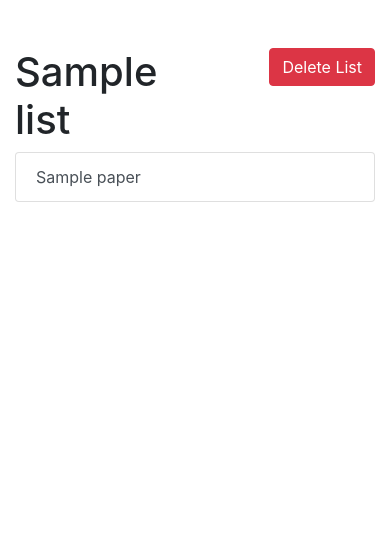
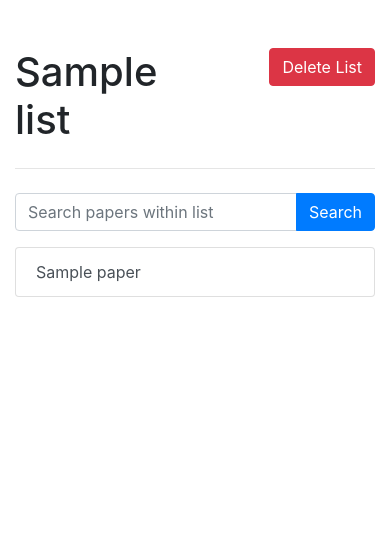
Before and after one commit to scivarolo/research-assistant, a Django app: page /lists/1/ in a window 390 px wide. Shown: the part 56-593 px from the top of the page. Run offline with Django 3.2, Linux system fonts and the light colour scheme; a user stored in the database is signed in; tables that the repository leaves empty hold one stand-in row (values such as "Sample post"); some libraries are stand-ins or nearby versions.

Commit message:
Search papers within a list

```diff
--- a/research_assistant/templates/lists/single.html
+++ b/research_assistant/templates/lists/single.html
@@ -1,5 +1,6 @@
 {% extends 'index.html' %}
 {% load crispy_forms_tags %}
+
 {% block content %}
 <div class="row">
   <div class="col">
@@ -24,6 +25,23 @@
     <a class="btn btn-danger" href="{% url 'research_assistant:delete_list' list.id %}">Delete List</a>
   </div>
 </div>
+<hr class="mb-4">
+
+<div class="row">
+  <div class="col col-md-4">
+    <form method="post">
+      {% csrf_token %}
+      {% crispy search_form %}
+    </form>
+  </div>
+</div>
+
+<div class="row">
+  <div class="col">
+  {% if query and list.paper_set.all|length == 0 %}
+    <p>No papers in this list match "{{query}}". <a class="btn btn-sm btn-secondary" href="{% url 'research_assistant:single_list' list.id %}">Clear Search</a></p>
+  {% else %}
+    {% if query %}<p>Search results for "{{query}}" <a class="btn btn-sm btn-secondary" href="{% url 'research_assistant:single_list' list.id %}">Clear Search</a>{% endif %}
     <ul class="list-group">
       {% if list.paper_set.all %}
         {% for paper in list.paper_set.all %}
@@ -36,5 +54,9 @@
         <p>There are no papers in this list.</p>
       {% endif %}
     </ul>
+  {% endif %}
+  </div>
+</div>
+
 
 {% endblock content %}
--- a/research_assistant/views/lists.py
+++ b/research_assistant/views/lists.py
@@ -3,9 +3,10 @@
 from django.contrib.auth.decorators import login_required
 from django.http import HttpResponseRedirect
 from django.shortcuts import render, reverse
+from django.db.models import Prefetch
 
 from research_assistant.forms import ListForm, SearchForm
-from research_assistant.models import List
+from research_assistant.models import List, Paper
 
 
 @login_required
@@ -39,15 +40,31 @@ def single_list(request, list_id):
 
     the_list = List.objects.get(pk=list_id, user=request.user)
     template = "lists/single.html"
-    context = {"list": the_list}
+    context = {"search_form": SearchForm(placeholder="Search papers within list")}
 
-    if request.method == "GET" and request.GET.get("edit"):
-        edit_list_form = ListForm(instance=the_list)
-        context = {"list": the_list, "edit_list_form": edit_list_form}
+    # if searching
+    if request.POST.get("query"):
+        query = request.POST["query"]
+        if query is not None:
+            context["query"] = query
+            # Prefetch the papers in the query
+            papers = Paper.objects.filter(title__contains=query, user=request.user)
+            the_list = (
+                List.objects.filter(pk=list_id, user=request.user)
+                .prefetch_related(Prefetch("paper_set", queryset=papers))
+                .get()
+            )
 
-    elif request.method == "POST":
+    # if requesting edit
+    elif request.method == "GET" and request.GET.get("edit"):
+        context["edit_list_form"] = ListForm(instance=the_list)
+
+    # if saving edit
+    elif request.POST.get("name"):
         the_list.name = request.POST["name"]
         the_list.save()
+
+    context["list"] = the_list
 
     return render(request, template, context)
 
```
Lines whose indentation alone changed are shown as unchanged.
